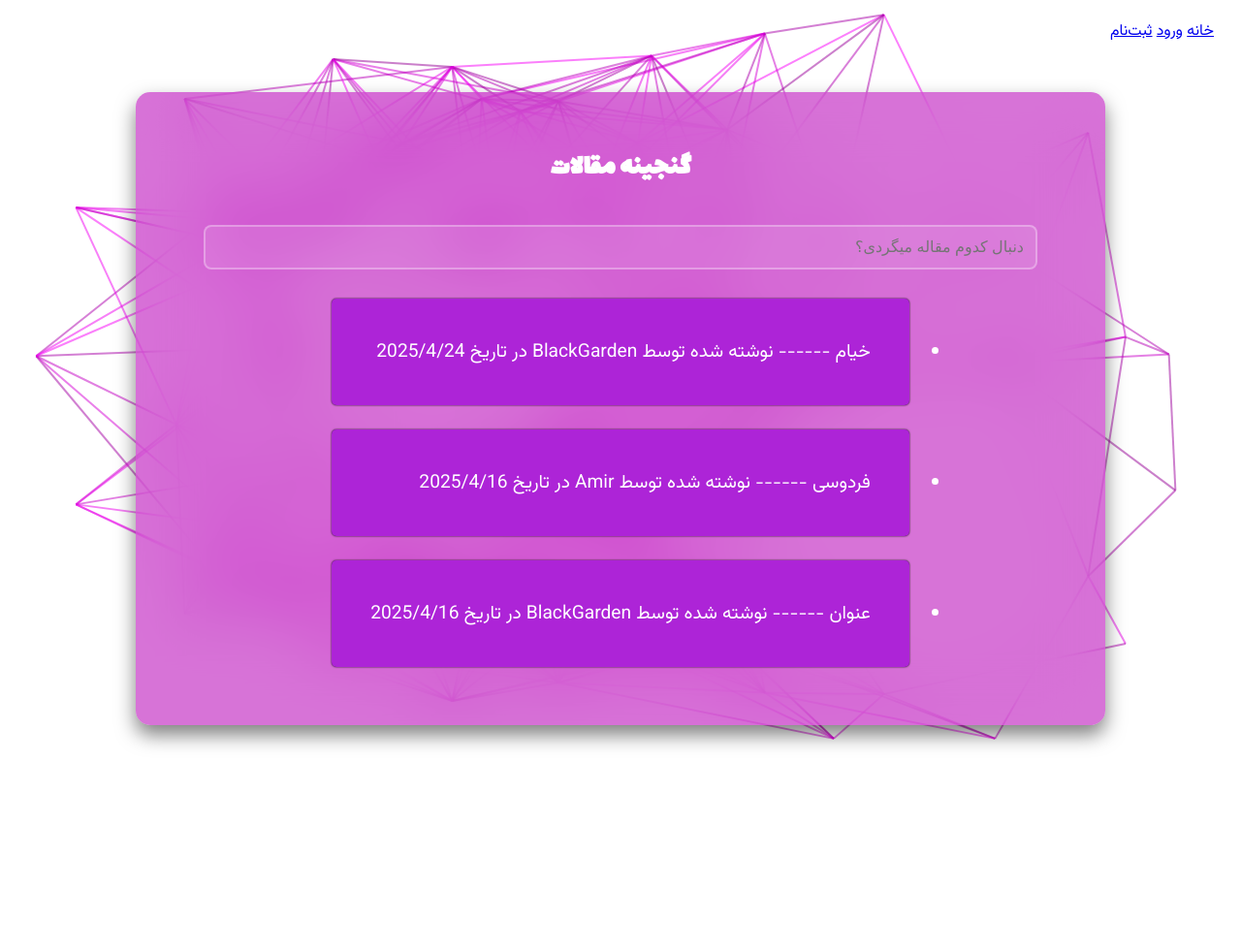
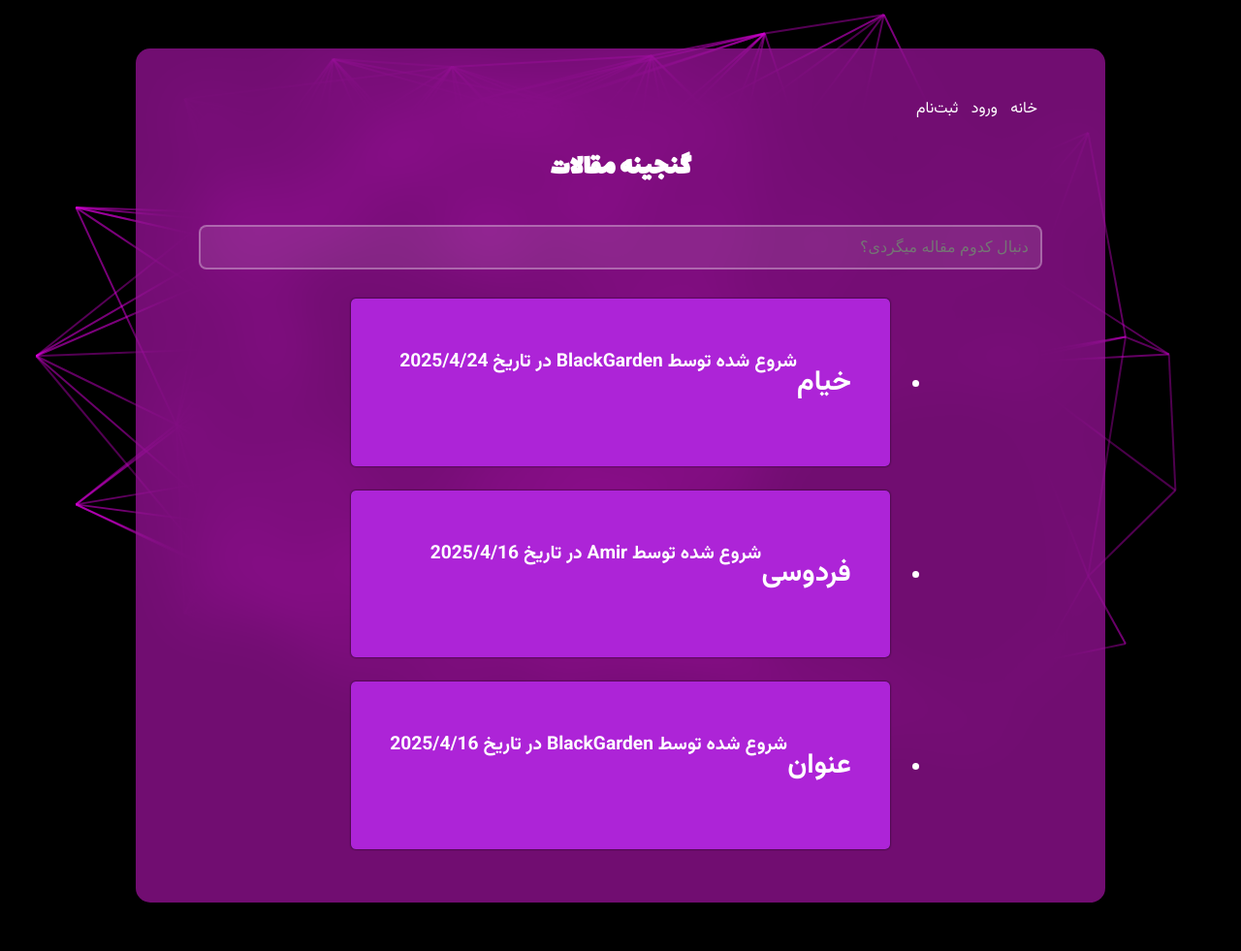
Before and after one commit to Qarebaq/PersianWEB, a Flask app: page / in a window 1280 px wide. Shown: the whole page at 97% size. Before the commit the page ends 771 px from the top, so only its background shows below. Run offline with Flask 3, Linux system fonts and the light colour scheme.

Commit message:
اینجا دیزاین اضافه کردیم

```diff
--- a/app/templates/article_edit.html
+++ b/app/templates/article_edit.html
@@ -12,7 +12,7 @@
 body{
     direction: rtl;
     font-family: 'Vazirmatn', sans-serif;
-    background-color: #f4f4f4;
+    background-color: #00000000;
     color: #cb1f1f;
 }
 
--- a/app/templates/article_list.html
+++ b/app/templates/article_list.html
@@ -35,6 +35,16 @@
     border-radius: 5px 5px 5px 5px;
 
 }
+
+
+.article_middle:hover{
+    background-color: #580998;
+    transition: 0.2s;
+    box-shadow: 0px 0px 10px 0px #000000;
+}
+
+
+
 .list_article_title{
     text-align: center;
     font-size: 30px;
@@ -48,7 +58,8 @@
     display: flex;
     flex-direction: column;
     align-items: center;
-    margin: 20px;
+    margin: 15px;
+
 }
 
 #searchbar {
@@ -92,14 +103,16 @@
     <input id="searchbar"
            onkeyup="search_animal()"
            type="text" name="search"
-           placeholder="دنبال کدوم مقاله میگردی؟">
+           placeholder="دنبال کدوم مقاله میگردی؟"
+           style="color: #ffffff;">
 
 <ul id="list">
     {% for article in articles %}
 
         <li class="animals">
-            <div class="article_middle"><a style="text-decoration: none;color: #ffffff;z-index: auto;" href="{{ url_for('articles.view_article', id=article.id) }}">{{ article.title }} ------ نوشته شده توسط {{article.author.username}} در تاریخ {{article.created_at.year}}/{{article.created_at.month}}/{{article.created_at.day}}</a>
+            <div class="article_middle"><h2><a style="text-decoration: none;color: #ffffff;z-index: auto;" href="{{ url_for('articles.view_article', id=article.id) }}">{{ article.title }} </a></h2>
 
+                <h4  style="color: #ffffff;text-align: right;margin-top: 10px;">شروع شده توسط {{article.author.username}} در تاریخ {{article.created_at.year}}/{{article.created_at.month}}/{{article.created_at.day}} </h4>
         </div>
 
         </li>
--- a/app/templates/base.html
+++ b/app/templates/base.html
@@ -11,7 +11,13 @@
     body {
         direction: rtl;
         font-family: 'Vazirmatn', sans-serif;
+        background-color: black;
 
+    }
+    a {
+
+        text-decoration: none;
+        color: white;
     }
     .nav {
         z-index: 4;
@@ -19,7 +25,7 @@
     }
 
     .fade-out {
-  animation: vanish 3s forwards;
+  animation: vanish 5s forwards;
 }
 
 a{
@@ -203,20 +209,20 @@ a{
 <body>
 
     <canvas id="myCanvas"></canvas>
+
+    <div id="formy">
+
     <div class="nav">
 
-        <a href="{{ url_for('articles.index') }}">خانه</a>
+        <a style="margin-left: 9px;" href="{{ url_for('articles.index') }}">خانه</a>
         {% if current_user.is_authenticated %}
-            <a href="{{ url_for('articles.create_article') }}">مقاله جدید</a>
-            <a href="{{ url_for('auth.logout') }}">خروج</a>
+            <a style="margin-left: 9px;" href="{{ url_for('articles.create_article') }}">مقاله جدید</a>
+            <a style="margin-left: 9px;" href="{{ url_for('auth.logout') }}">خروج</a>
         {% else %}
-            <a href="{{ url_for('auth.login') }}">ورود</a>
-            <a href="{{ url_for('auth.register') }}">ثبت‌نام</a>
+            <a style="margin-left: 9px;" href="{{ url_for('auth.login') }}">ورود</a>
+            <a style="margin-left: 9px;" href="{{ url_for('auth.register') }}">ثبت‌نام</a>
         {% endif %}
     </div>
-    <div id="formy">
-
-
 
         <div class="points_wrapper">
 
--- a/app/templates/login.html
+++ b/app/templates/login.html
@@ -12,7 +12,7 @@
     body {
         direction: rtl;
         font-family: 'Vazirmatn', sans-serif;
-        background-color: #f4f4f4;
+        background-color: #000000;
         color: #cb1f1f;
     }
 </style>
--- a/app/templates/register.html
+++ b/app/templates/register.html
@@ -12,7 +12,7 @@
     body {
         direction: rtl;
         font-family: 'Vazirmatn', sans-serif;
-        background-color: #f4f4f4;
+        background-color: #000000;
         color: #cb1f1f;
     }
     </style>
```
